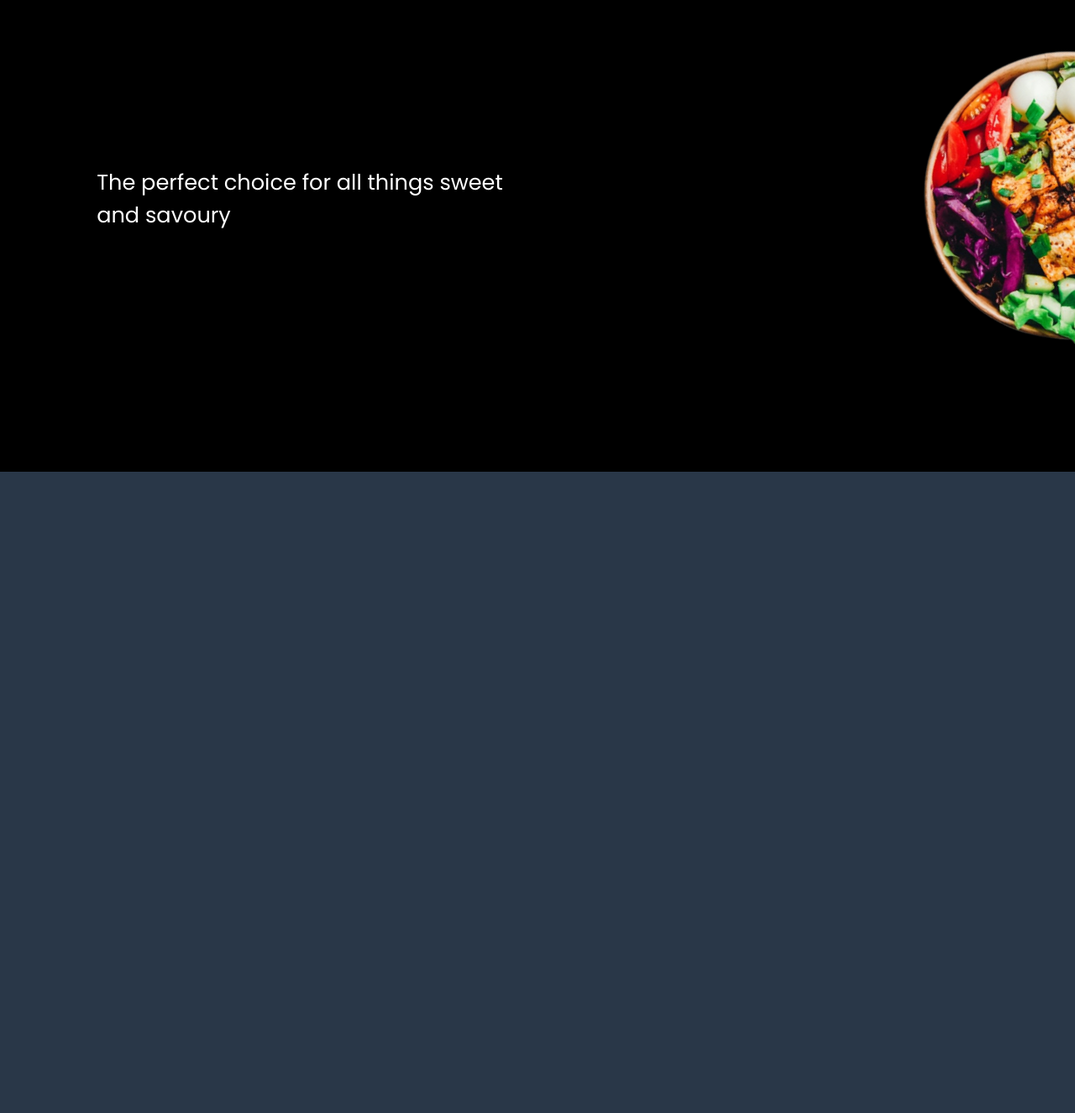
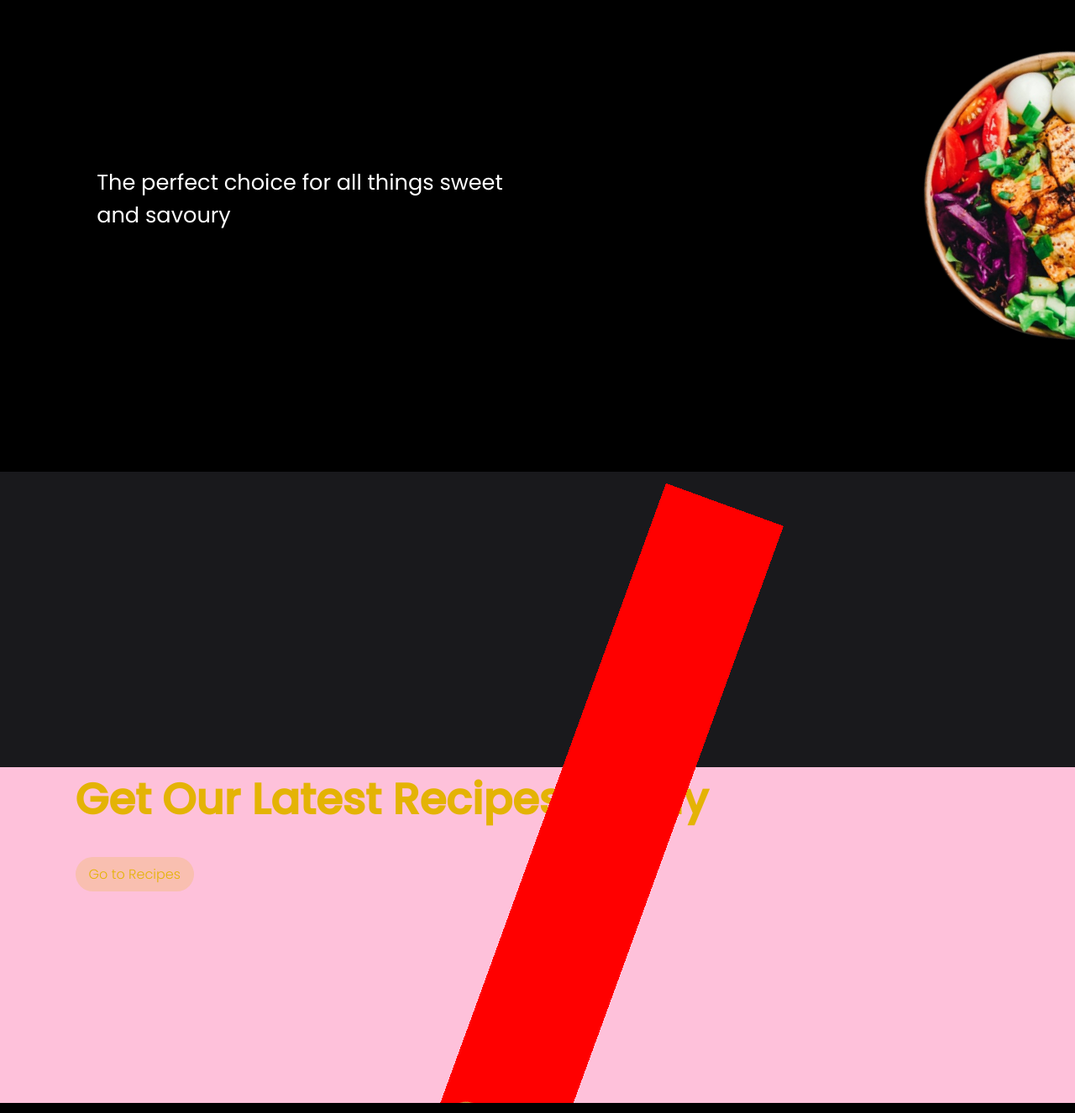
Before and after one commit to oneebkhan/portfolio-react, a React (Create React App) app: page /home in a window 1280 px wide. Shown: the part 904-2230 px from the top of the page at 84% size. Built offline with nearby package versions, Linux system fonts and the light colour scheme.

Commit message:
removed packages and added scrollable section

```diff
--- a/package.json
+++ b/package.json
@@ -7,7 +7,6 @@
     "@testing-library/jest-dom": "^5.16.4",
     "@testing-library/react": "^13.3.0",
     "@testing-library/user-event": "^13.5.0",
-    "axios": "^0.27.2",
     "react": "^18.2.0",
     "react-dom": "^18.2.0",
     "react-icons": "^4.4.0",
@@ -15,7 +14,6 @@
     "react-router": "^6.3.0",
     "react-router-dom": "^6.3.0",
     "react-scripts": "5.0.1",
-    "redux-logger": "^3.0.6",
     "styled-components": "^5.3.5",
     "web-vitals": "^2.1.4"
   },
--- a/src/components/DashboardFront/index.js
+++ b/src/components/DashboardFront/index.js
@@ -1,4 +1,4 @@
-import React from 'react'
+import React, {useRef, useEffect} from 'react'
 import {
   MainDashboardComponent,
   BottomText,
@@ -11,14 +11,23 @@ import {
   LeftPaddingFood,
   QuoteText,
   BottomArrow,
-  StyledMdKeyboardArrowDown
+  StyledMdKeyboardArrowDown,
+  PinkSection
 } from './styles'
 import { Spacer } from '../SideBar/style'
 import Header from '../Header'
 import { useNavigate } from 'react-router'
+import PinkSectionComponent from '../PinkSectionComponent'
 
 const DashboardFront = ({ sideBarOpen, setSideBarOpen }) => {
+  // const pinkRef = useRef(null)
   const navigate  = useNavigate()
+  // let pinkSection
+
+  //  useEffect(() => {
+  //   pinkSection = pinkRef && pinkRef.current && pinkRef.current.getBoundingClientRect().top
+  // }, [pinkRef && pinkRef.current && !!pinkRef.current])
+
   return (
     <MainDashboardComponent>
       <StyledVideo
@@ -37,7 +46,7 @@ const DashboardFront = ({ sideBarOpen, setSideBarOpen }) => {
       ></Header>
       <BottomText>
         Indulgence
-        <BottomTextDescription>by ayesha </BottomTextDescription>
+        <BottomTextDescription>by sheikh</BottomTextDescription>
         <div>
           <Spacer multiply='0.3'></Spacer>
           <StyledButton
@@ -59,6 +68,9 @@ const DashboardFront = ({ sideBarOpen, setSideBarOpen }) => {
       </LeftPaddingFood>
       </BlackSection>
       <GreySection></GreySection>
+      <PinkSection>
+        <PinkSectionComponent useRef={useRef} navigate={navigate} StyledButton={StyledButton}></PinkSectionComponent>
+      </PinkSection>
     </MainDashboardComponent>
   )
 }
--- a/src/components/DashboardFront/styles.js
+++ b/src/components/DashboardFront/styles.js
@@ -73,16 +73,6 @@ export const StyledVideo = styled.video`
     }
   }
 `
-export const GreySection = styled.div`
-  background-color: rgb(41,55,72);
-  display: flex;
-  justify-content: space-between;
-  align-items: center;
-  width: 100vw;
-  color: white;
-  padding: 10vh 0vh 9vh 0vh;
-  height: 2000px;
-`
 
 export const BlackSection = styled.div`
   display: flex;
@@ -90,25 +80,26 @@ export const BlackSection = styled.div`
   align-items: center;
   width: 100vw;
   color: white;
-  padding: 10vh 0vh 9vh 0vh;
+  margin: 10vh 0vh 9vh 0vh;
 `
 
 export const LeftPaddingFood = styled.div`
-  padding-left: 80%;
+  margin-left: 80%;
 
   @media only screen and (max-width: 1100px) {
-    padding-left: 70%;
+    margin-left: 70%;
   }
   @media only screen and (max-width: 800px) {
-    padding-left: 50%;
+    margin-left: 50%;
   }
   @media only screen and (max-width: 500px) {
-    padding-left: 40%;
+    margin-left: 40%;
   }
 `
 
 export const SpinningFood = styled.img`
   animation: rotation 50s infinite linear;
+  transform: translate3d(0, 0, 0);
 
   @keyframes rotation {
     from {
@@ -123,11 +114,11 @@ export const SpinningFood = styled.img`
 export const QuoteText = styled.div`
   position: absolute;
   font-size: 2vw;
-  padding-left: 9vw;
+  margin-left: 9vw;
   max-width: 40%;
 
   @media only screen and (max-width: 800px) {
-    padding-left: 10%;
+    margin-left: 10%;
     font-size: 2vh;
   }
 `
@@ -162,3 +153,23 @@ export const BottomArrow = styled.div`
 export const StyledMdKeyboardArrowDown = styled(MdKeyboardArrowDown)`
   width: 3vh;
 `
+
+export const GreySection = styled.div`
+  background-color: rgb(25,25,28);
+  display: flex;
+  justify-content: space-between;
+  align-items: center;
+  width: 100vw;
+  color: white;
+  padding: 10vh 0vh 9vh 0vh;
+  height: 200px;
+`
+
+export const PinkSection = styled.div`
+  background-color: rgb(254,193,218);
+  display: flex;
+  justify-content: space-between;
+  align-items: center;
+  width: 100vw;
+  color: white;
+`
--- a/src/components/Header/styles.js
+++ b/src/components/Header/styles.js
@@ -9,11 +9,13 @@ export const StyledHeaderContainer = styled.div`
   justify-content: space-between;
   top: 0;
   width: 90%;
+  transform: translate3d(0, 0, 0);
   animation-timing-function: ease-in-out;
   opacity: 0;
   animation: slideDown 700ms 1;
   animation-delay: 500ms;
   animation-fill-mode: forwards;
+  z-index: 1;
 `
 
 export const StyledMdMenu = styled(MdMenu)`
--- /dev/null
+++ b/src/components/PinkSectionComponent/index.js
@@ -0,0 +1,61 @@
+import React, { useEffect } from 'react'
+import { FullContainer, ImageContainer } from './styles'
+
+const PinkSectionComponent = ({ useRef, navigate, StyledButton }) => {
+  let topPos
+  let bottomPos
+  let perc = 0
+  const refRef = useRef(null)
+  const pictureRef = useRef(null)
+
+  useEffect(() => {
+    topPos =
+      refRef && refRef.current && refRef.current.getBoundingClientRect().top
+    bottomPos =
+      refRef && refRef.current && refRef.current.getBoundingClientRect().bottom
+  }, [refRef && refRef.current && !!refRef.current])
+
+  window.onscroll = () => {
+    let perc = 0
+    const scrollPos = window.scrollY + window.innerHeight
+    if (topPos <= scrollPos && scrollPos <= bottomPos) {
+      perc = ((scrollPos - topPos) / (bottomPos - topPos)) * 100
+    }
+    pictureRef.current.style.transform = `scale(${perc / 100 || 1}) rotate(${(perc/2) - 70}deg)`
+  }
+
+  return (
+    <FullContainer ref={refRef}>
+        Get Our Latest Recipes Today
+        <div>
+          <StyledButton
+            style={{
+              color: 'rgb(228,179,5)',
+              backgroundColor: 'rgb(228,179,5, 0.2)'
+            }}
+            onClick={() => {
+              navigate('/recipes')
+            }}
+          >
+            Go to Recipes
+          </StyledButton>
+        </div>
+        <div
+          style={{
+            top: `${perc}%`,
+            left: `${perc}%`,
+            zIndex:`0`,
+            position: 'relative',
+            backgroundColor: 'red',
+          }}
+          ref={pictureRef}
+        >
+          <ImageContainer pad='10px' src='Yellow_macaron.png' alt='' />
+          <ImageContainer pad='40px' src='Yellow_macaron.png' alt='' />
+          <ImageContainer pad='99px' src='Yellow_macaron.png' alt='' />
+        </div>
+    </FullContainer>
+  )
+}
+
+export default PinkSectionComponent
--- /dev/null
+++ b/src/components/PinkSectionComponent/styles.js
@@ -0,0 +1,17 @@
+import styled from "styled-components";
+
+export const FullContainer = styled.div`
+  width: 100%;
+  height: 50vh;
+  padding-left: 7vw;
+  padding-right: 3vw;
+  color: rgb(228,179,5);
+  font-size: 4vw;
+  font-weight: 600;
+`
+
+export const ImageContainer = styled.img`
+  width: 10vw;
+  height: 10vw;
+  top: ${props => props.pad};
+`
--- a/src/components/SideBar/style.js
+++ b/src/components/SideBar/style.js
@@ -9,6 +9,7 @@ export const SidebarElement = styled.li`
   cursor: pointer;
   color: white;
   opacity: 0;
+  transform: translate3d(0, 0, 0);
   ${props => !props.isOpened && 'opacity: 1;'}
   animation: ${props => props.isOpened && 'slideDown 700ms 1;'}
   animation-delay: ${props => props.elemNum * 300 + 250}ms;
@@ -67,27 +68,18 @@ export const SlideSideBar = styled.div`
   width: 100vw;
   height: 100vh;
   animation-timing-function: ease-in-out;
+  transform: translate3d(0, 0, 0);
+  overscroll-behavior: contain;
   z-index: 2;
   animation: ${props => (props.isOpened ? 'slide-in' : 'slide-out')}
-    ${props => (props.firstLoad ? '0.4s forwards' : '0s forwards')};
-  -webkit-animation: ${props => (props.isOpened ? 'slide-in' : 'slide-out')}
     ${props => (props.firstLoad ? '0.4s forwards' : '0s forwards')};
 
   @keyframes slide-in {
     0% {
-      transform: translateX(-100vw);
+      transform: translateX(-100%);
     }
     100% {
       transform: translateX(0px);
-    }
-  }
-
-  @-webkit-keyframes slide-in {
-    0% {
-      transform: translateX(-100vw);
-    }
-    100% {
-      -webkit-transform: translateX(0px);
     }
   }
 
@@ -96,18 +88,11 @@ export const SlideSideBar = styled.div`
       transform: translateX(0px);
     }
     100% {
-      transform: translateX(-100vw);
+      transform: translateX(-100%);
     }
   }
 
-  @-webkit-keyframes slide-out {
-    0% {
-      -webkit-transform: translateX(0px);
-    }
-    100% {
-      -webkit-transform: translateX(-100vw);
-    }
-  }
+
 `
 
 export const StyledVideo = styled.video`
--- a/src/store/index.js
+++ b/src/store/index.js
@@ -1,8 +1,8 @@
 import { configureStore } from '@reduxjs/toolkit'
-import logger from 'redux-logger'   //Adding redux logger
+// import logger from 'redux-logger'   //Adding redux logger
 import reducer from './combinedReducers'
 
 export default configureStore({
   reducer,
-  middleware: (getDefaultMiddleware) => getDefaultMiddleware().concat(logger),
+  // middleware: (getDefaultMiddleware) => getDefaultMiddleware().concat(logger),
 })
```
Also changed, not shown: public/Yellow_macaron.png (added), 1 other file (tests, documents, lock files or other folders).
